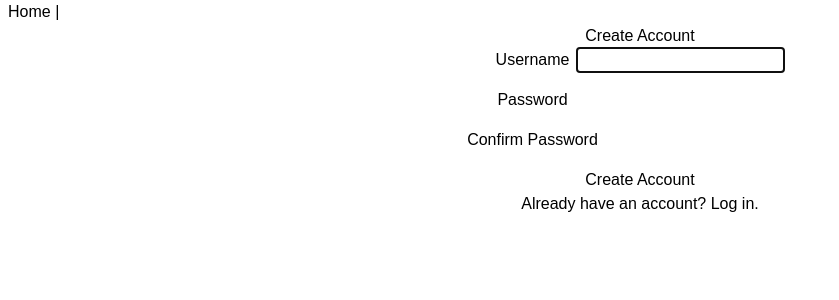
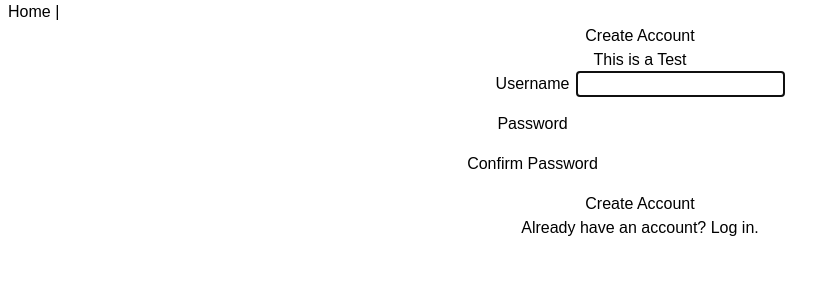
Before and after one commit to zachlynne/bloodSugarTracker, a Vue app in the folder bloodSugarTracker/vue/: page /register in a window 1280 px wide. Shown: the top 300 px of the page, without its empty margins (0-839 px from the left). Built offline with nearby package versions, Linux system fonts and the light colour scheme; a web font is replaced by a local one.

Commit message:
Test commit

```diff
--- a/bloodSugarTracker/vue/src/views/RegisterView.vue
+++ b/bloodSugarTracker/vue/src/views/RegisterView.vue
@@ -2,6 +2,7 @@
   <div id="register" class="text-center">
     <form v-on:submit.prevent="register">
       <h1>Create Account</h1>
+      <h1>This is a Test</h1>
       <div role="alert" v-if="registrationErrors">
         {{ registrationErrorMsg }}
       </div>
```
